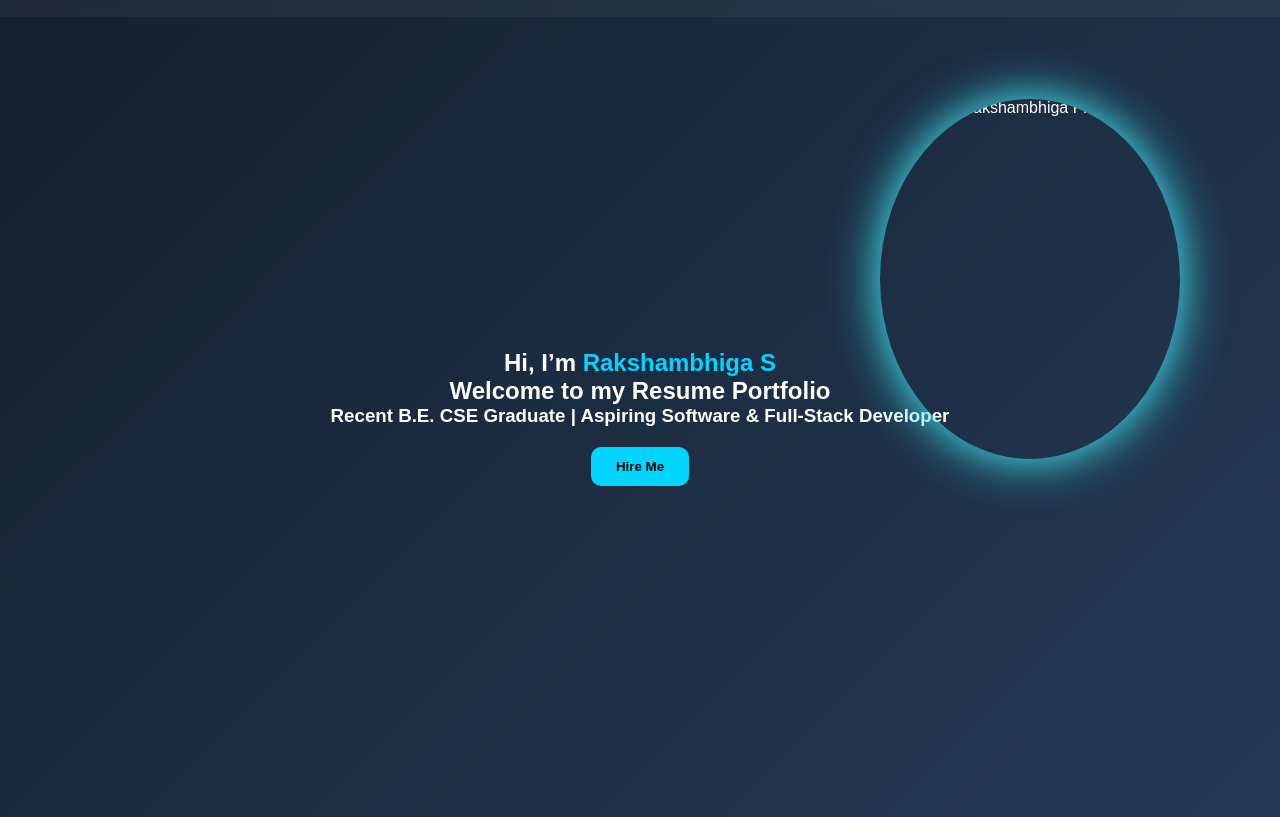
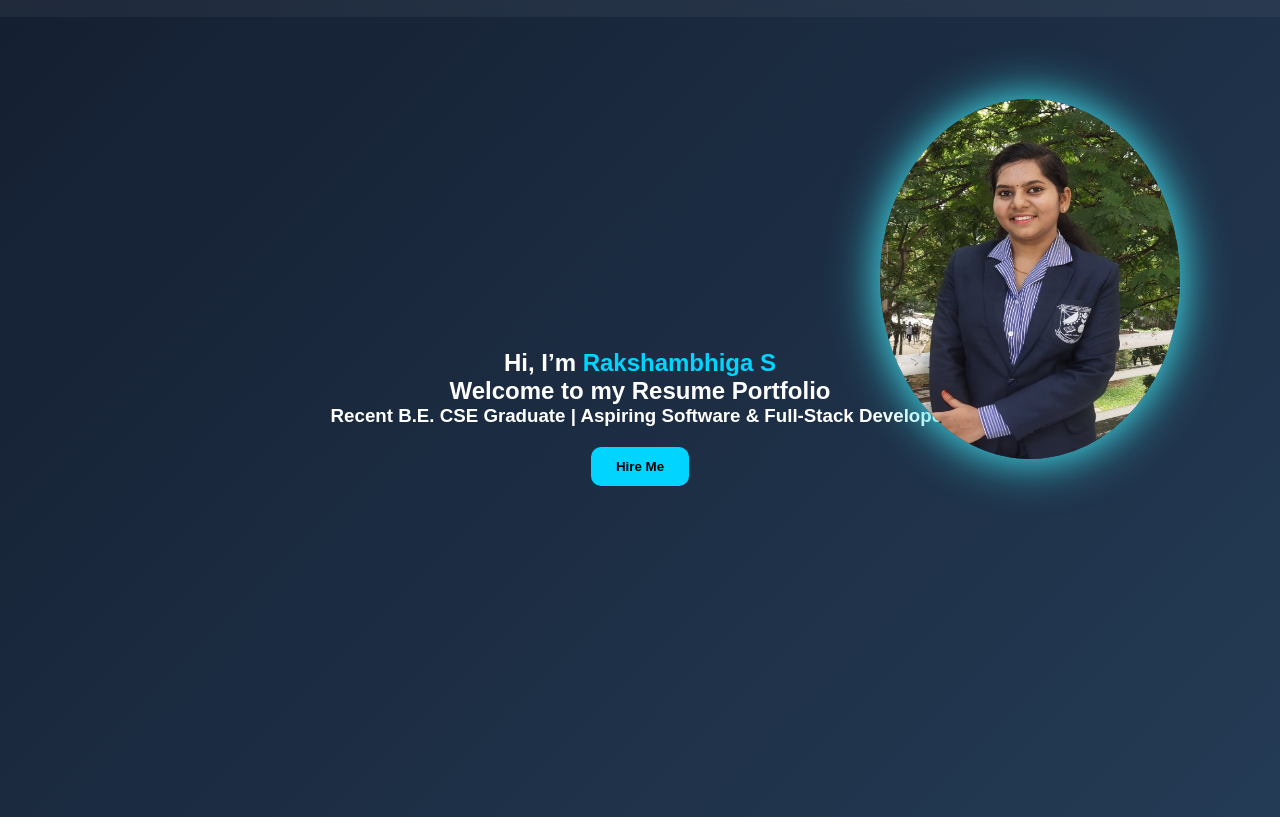
Before and after one commit to Rakshambhiga-11/Resume-portfolio, a plain HTML site: page index.html in a window 1280 px wide. Shown: the part 51-868 px from the top of the page. Drawn offline with Linux system fonts and the light colour scheme.

Commit message:
Update index.html

```diff
--- a/index.html
+++ b/index.html
@@ -24,7 +24,7 @@
     <h2>Welcome to my Resume Portfolio </h2>
 
     <h3>Recent B.E. CSE Graduate | Aspiring Software & Full-Stack Developer</h3>
-    <img src="assets/main.jpg" alt="Rakshambhiga Photo" class="profile-photo">
+    <img src="main.jpg" alt="Rakshambhiga Photo" class="profile-photo">
     <button class="btn">Hire Me</button>
   </section>
 </body>
```
